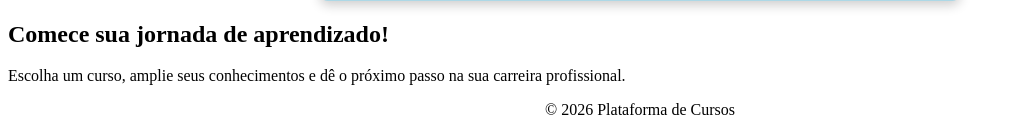
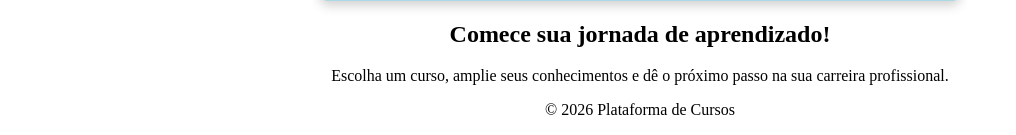
Before and after one commit to GuilhermeSantaCruz/plataforma-cursos-django, a Django app: page / in a window 1280 px wide. Shown: the part 988-1123 px from the top of the page, without its empty margins (0-1016 px from the left). Run offline with Django 5.2, Linux system fonts and the light colour scheme.

Commit message:
Ajusta o alinhamento dos títulos da página inicial

```diff
--- a/cursos/static/cursos/style.css
+++ b/cursos/static/cursos/style.css
@@ -27,6 +27,14 @@ section h2 {
     text-align: center;
 }
 
+main > h2 {
+    text-align: center;
+}
+
+main > p {
+    text-align: center;
+}
+
 footer p {
     text-align: center;
 }
```
